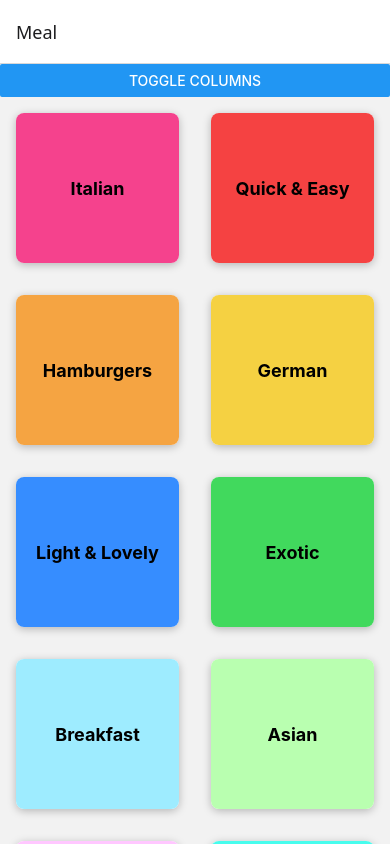
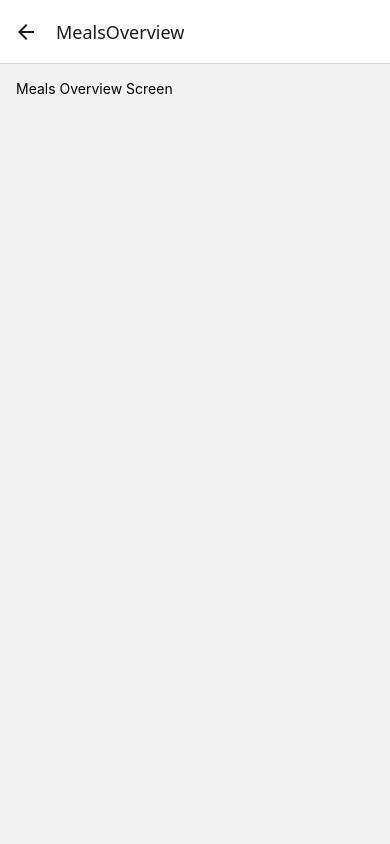
Before and after one commit to alexvlasov182/react-native, a React Native app in the folder react-native-navigation/: screen /MealsOverview in a window 390 px wide. Built offline with nearby package versions, Linux system fonts and the light colour scheme.

Commit message:
Implementing Navigation Between Two Screens

```diff
--- a/react-native-navigation/App.js
+++ b/react-native-navigation/App.js
@@ -4,6 +4,7 @@ import { NavigationContainer } from "@react-navigation/native";
 import { createNativeStackNavigator } from "@react-navigation/native-stack";
 
 import CategoriesScreen from "./screens/CategoriesScreen";
+import MealsOverviewScreen from "./screens/MealsOverviewScreen";
 
 const Stack = createNativeStackNavigator();
 
@@ -13,7 +14,8 @@ export default function App() {
       <StatusBar style="light" />
       <NavigationContainer>
         <Stack.Navigator>
-          <Stack.Screen name="Meal" component={CategoriesScreen} />
+          <Stack.Screen name="MealsCategories" component={CategoriesScreen} />
+          <Stack.Screen name="MealsOverview" component={MealsOverviewScreen} />
         </Stack.Navigator>
       </NavigationContainer>
     </>
--- a/react-native-navigation/components/CategoryGridTitle.js
+++ b/react-native-navigation/components/CategoryGridTitle.js
@@ -1,7 +1,7 @@
 import { Pressable, View, Text, StyleSheet, Platform } from "react-native";
 
-function CategoryGridTitle({ title, color }) {
-  console.log("CategoryGridTitle", title, color);
+function CategoryGridTitle({ title, color, onPress }) {
+  console.log("CategoryGridTitle", title, color, onPress);
 
   return (
     <View style={styles.gridItem}>
@@ -11,6 +11,7 @@ function CategoryGridTitle({ title, color }) {
           styles.button,
           pressed ? styles.buttonPressed : null,
         ]}
+        onPress={onPress}
       >
         <View style={[styles.innerContainer, { backgroundColor: color }]}>
           <Text style={styles.title}>{title}</Text>
--- a/react-native-navigation/screens/CategoriesScreen.js
+++ b/react-native-navigation/screens/CategoriesScreen.js
@@ -3,19 +3,24 @@ import { FlatList, Button, View } from "react-native";
 import CategoryGridTitle from "../components/CategoryGridTitle";
 import { CATEGORIES } from "../data/dummy-data";
 
+const CategoriesScreen = ({ navigation }) => {
+  const [numColumns, setNumColumns] = useState(2);
+
   function renderCategoryItem(itemData) {
     console.log("Render Category Item:", itemData.item);
+
+    function pressHandler() {
+      navigation.navigate("MealsOverview");
+    }
 
     return (
       <CategoryGridTitle
         title={itemData.item.title}
         color={itemData.item.color}
+        onPress={pressHandler}
       />
     );
   }
-
-const CategoriesScreen = () => {
-  const [numColumns, setNumColumns] = useState(2);
 
   return (
     <View style={{ flex: 1 }}>
--- /dev/null
+++ b/react-native-navigation/screens/MealsOverviewScreen.js
@@ -0,0 +1,20 @@
+import { View, Text, StyleSheet } from "react-native";
+
+import { MEALS } from "../data/dummy-data";
+
+function MealsOverviewScreen() {
+  return (
+    <View style={styles.container}>
+      <Text>Meals Overview Screen</Text>
+    </View>
+  );
+}
+
+export default MealsOverviewScreen;
+
+const styles = StyleSheet.create({
+  container: {
+    flex: 1,
+    padding: 16,
+  },
+});
```
Lines whose indentation alone changed are shown as unchanged.
